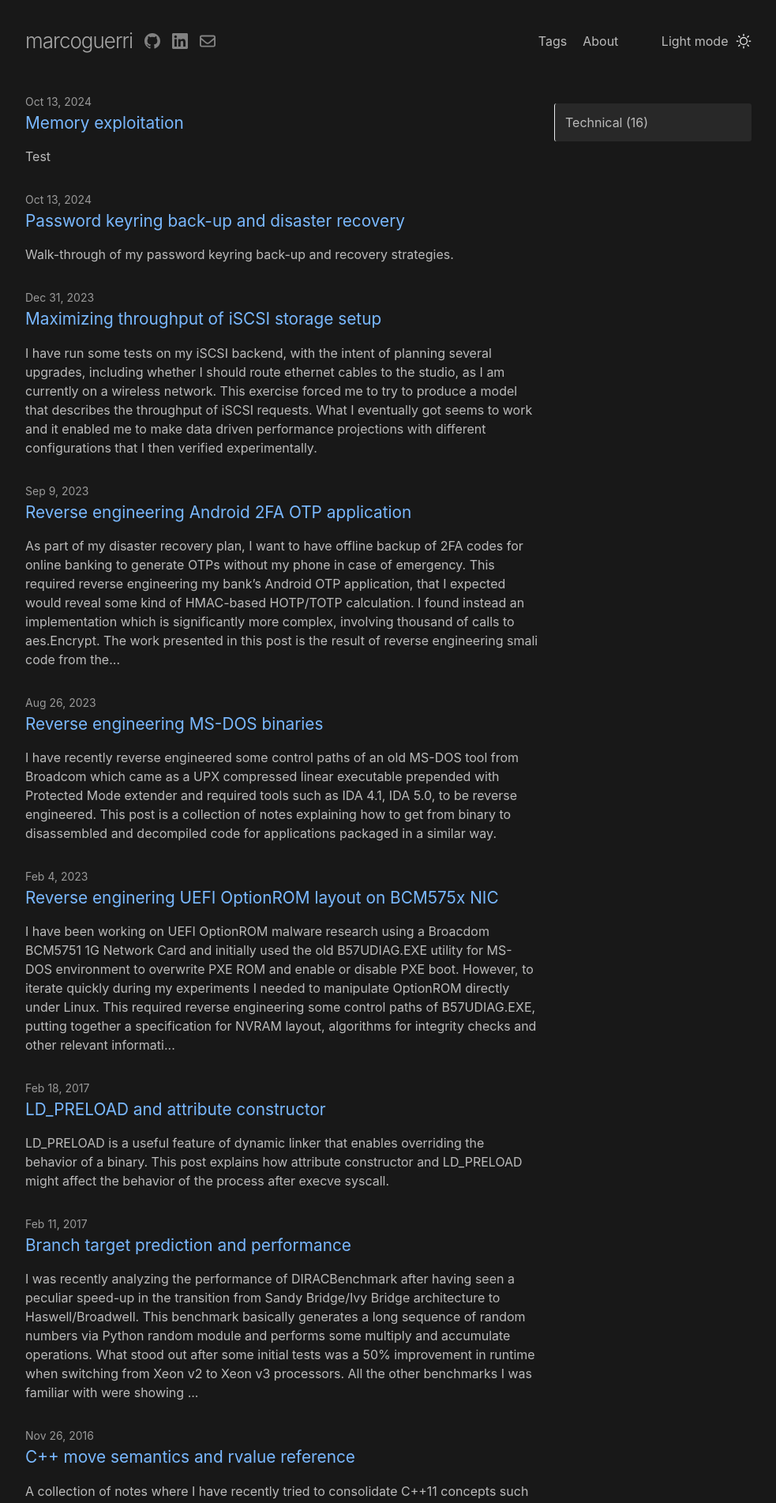
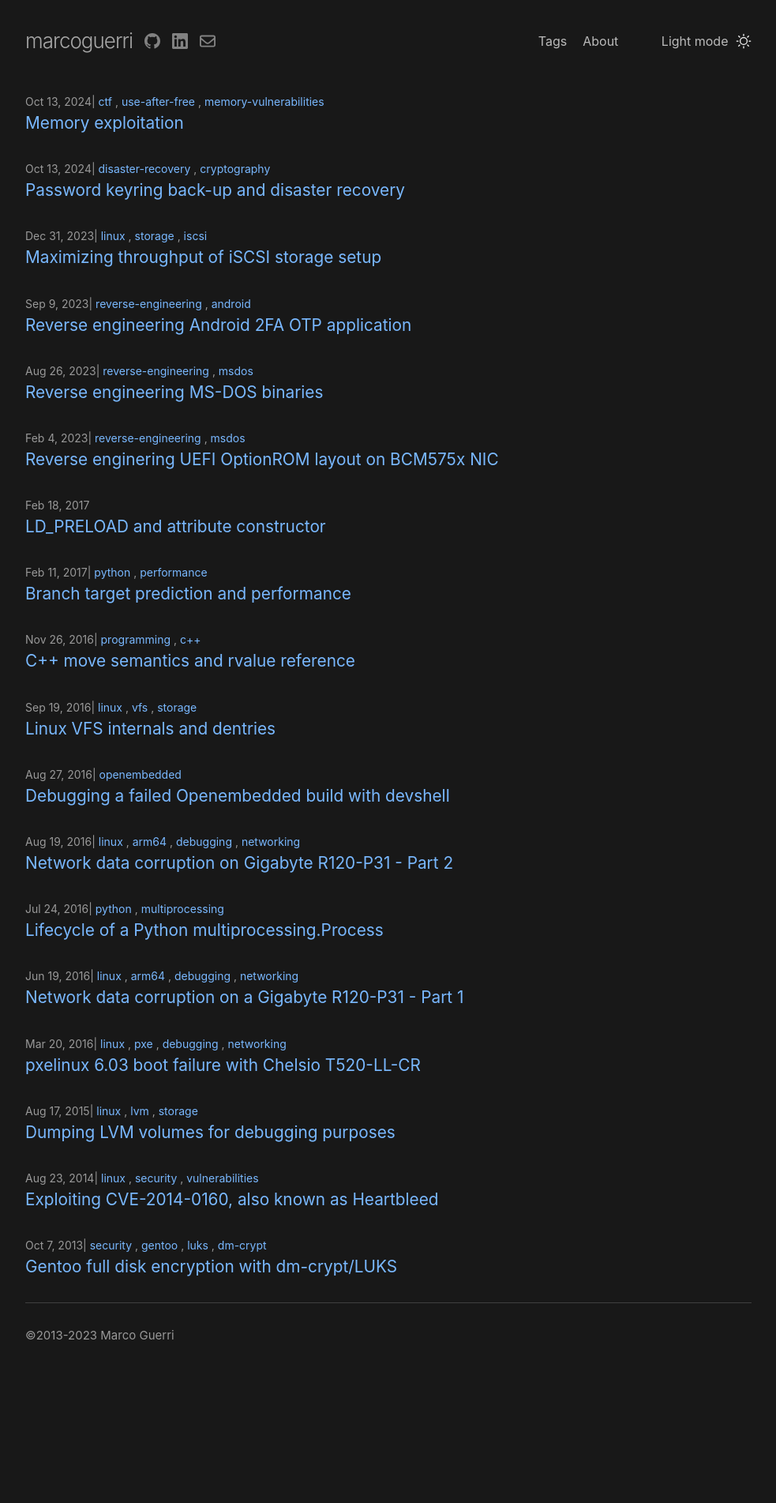
Before and after one commit to marcoguerri/marcoguerri.github.io, a Jekyll site: the page built from index.md, in a window 1280 px wide. Shown: the top 1903 px of the page at 79% size, without its empty margins (148-1131 px from the left). Built offline with Jekyll 4.4.1, drawn with Linux system fonts in a browser that asks for light colours; after the commit the page ends 1748 px from its top, so only the background shows below that; some of the changed text lies outside the part shown.

Commit message:
Progress with CAPs post, fixed several things

```diff
--- a/_config.yml
+++ b/_config.yml
@@ -46,8 +46,9 @@ header_pages:
   - about.md
 # Set to `true` to show excerpts on the homepage.
 #
-show_excerpts: true
+show_excerpts: false
 
+permalink: /:year/:month/:day/:slug:output_ext
 
 jekyll-archives:
   enabled:
--- a/_layouts/home.html
+++ b/_layouts/home.html
@@ -23,9 +23,20 @@ layout: default
     {%- endif -%}
     <ul class="post-list">
       {%- assign date_format = site.minima.date_format | default: "%b %-d, %Y" -%}
+
       {%- for post in posts -%}
       <li>
-        <span class="post-meta">{{ post.date | date: date_format }}</span>
+        <span class="post-meta">{{ post.date | date: date_format }}
+        {%- if post.tags.size > 0 -%}
+         |
+         {% for tag in post.tags %}
+         <a href="/tags/{{tag}}">{{tag}}</a>
+         {%- if forloop.last == false %}
+         ,
+         {%- endif -%}
+         {% endfor %}
+         {%- endif -%}
+        </span>
         <h3>
           <a class="post-link" href="{{ post.url | relative_url }}">
             {{ post.title | escape }}
@@ -68,5 +81,6 @@ layout: default
 </ul>
 
 </div>
+-->
 
 </div>
--- a/_posts/2016-09-20-on-vfs-dentry-inodes.markdown
+++ b/_posts/2016-09-20-on-vfs-dentry-inodes.markdown
@@ -1,6 +1,6 @@
 ---
 layout: post
-title:  "Linux VFS internals: dentries"
+title:  "Linux VFS internals and dentries"
 date:   2016-09-19 08:00:00
 published: yes
 tags: [linux, vfs, storage]
--- a/_sass/minima/_base.scss
+++ b/_sass/minima/_base.scss
@@ -254,16 +254,26 @@ table {
     background: #bbbbbb
 }
 
+html[data-theme="light"]  {
+  .toc-active {
+    border-left: 1px solid #000000;
+  }
+}
+
+html[data-theme="dark"]  {
+  .toc-active {
+    border-left: 1px solid #e9ecef;
+  }
+}
+
 ul#toc {
   list-style-type: none;
-  border-left: 1px solid #e9ecef;
   $active-bgcolor: #ecebec;
   padding-left: 5px;
 
   a {
     display: flex;
     padding: 2px 8px;
-    color: $text-color;
 
     * {
       pointer-events: none;
@@ -271,23 +281,19 @@ ul#toc {
 
     &:hover {
       text-decoration: none;
-      background-color: darken($active-bgcolor, 10%);
-      color: #121416;
+      color: $text-color;
     }
   }
 
   .toc-active {
-    background-color: darken($active-bgcolor, 20%);
     transition: background 0.5s;
-    border-left: 2px solid #202020;
-    margin-left: -2px;
+    margin-left: 0px;
 
     &:hover {
-      background-color: darken($active-bgcolor, 20%);
+      color: $text-color;
     }
 
     a {
-      color: #121416;
     }
   }
 }
--- a/js/skin.js
+++ b/js/skin.js
@@ -36,7 +36,6 @@ function toggleTheme() {
         currentThemeSetting = "dark";
     }
     localStorage.setItem("theme", currentThemeSetting);
-    console.log("setting attr");
     document.documentElement.setAttribute('data-theme', currentThemeSetting);
     apply();
 }
```
Also changed, not shown: other parts of _layouts/home.html (+2 -0 lines), _posts/2023-10-13-capabilities-and-docker.markdown (+133 -54 lines).
